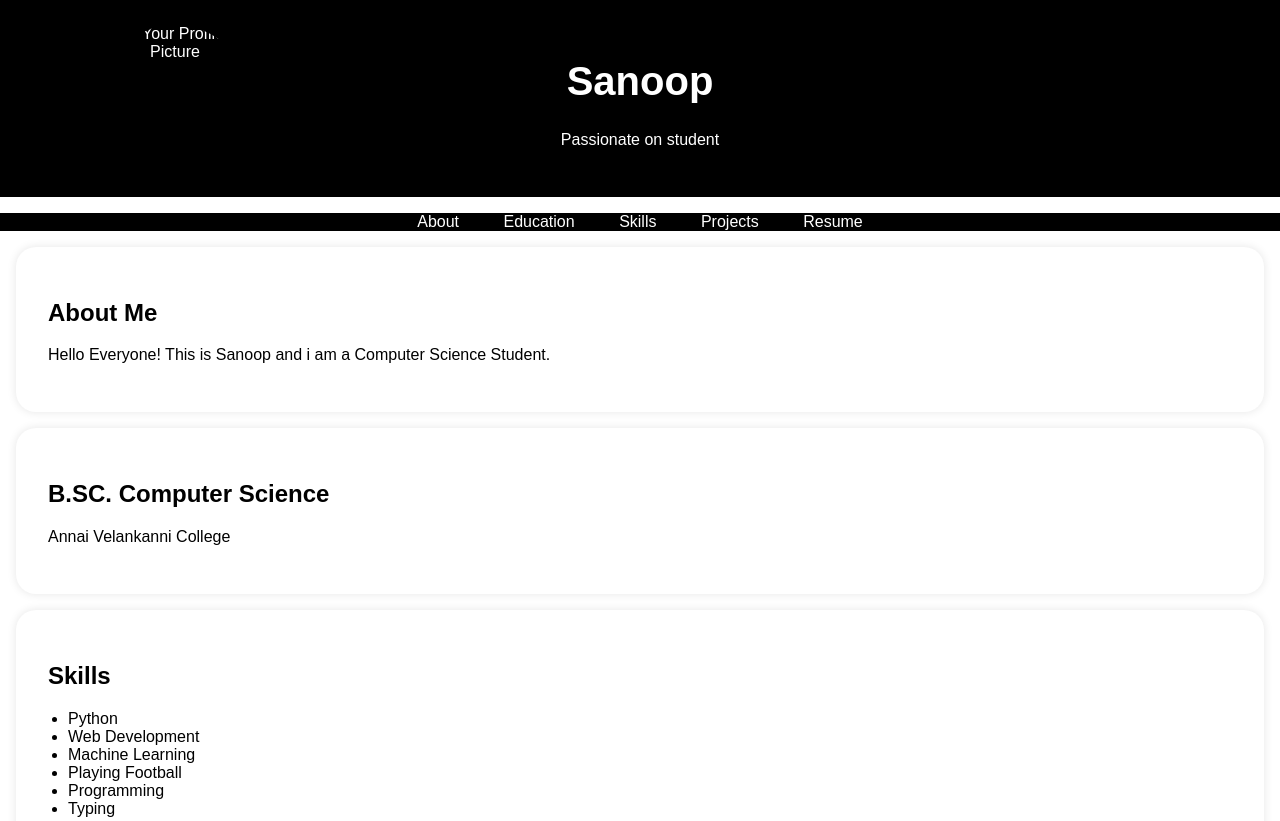
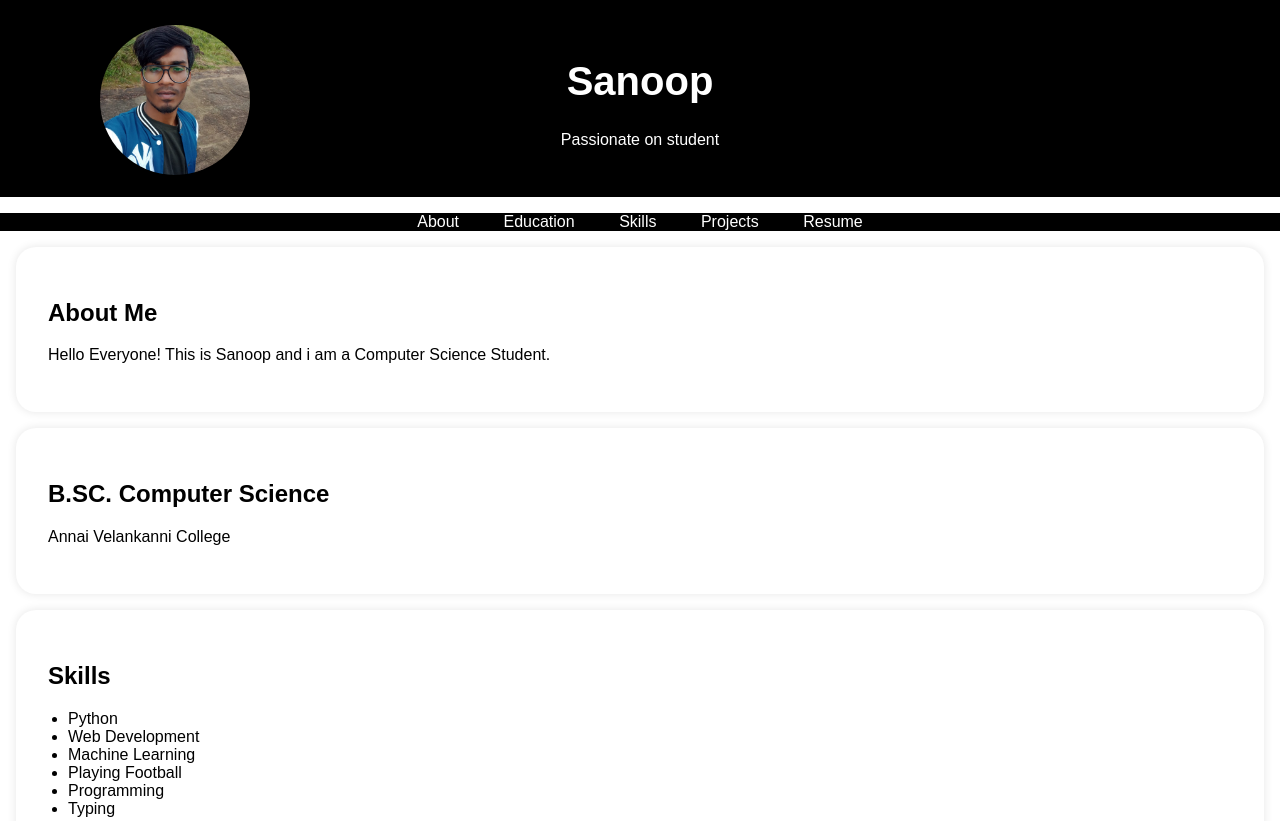
Before and after one commit to sanu495/Digital-portfolio-, a plain HTML site: page index.html in a window 1280 px wide. Shown: the top 821 px of the page. Drawn offline with Linux system fonts and the light colour scheme.

Commit message:
Update and rename sanoop.html to index.html

```diff
--- a/sanoop.html
+++ b/index.html
@@ -80,7 +80,7 @@
     <body>
         <header>
             <div class="header-content">
-                <img src="sanoop.jpg" alt="Your Profile Picture" class="Profile-picture">
+                <img src="sanoop.jpeg" alt="Your Profile Picture" class="Profile-picture">
                 <h1>Sanoop</h1>
                 <p>Passionate on student</p>
             </div>
```
